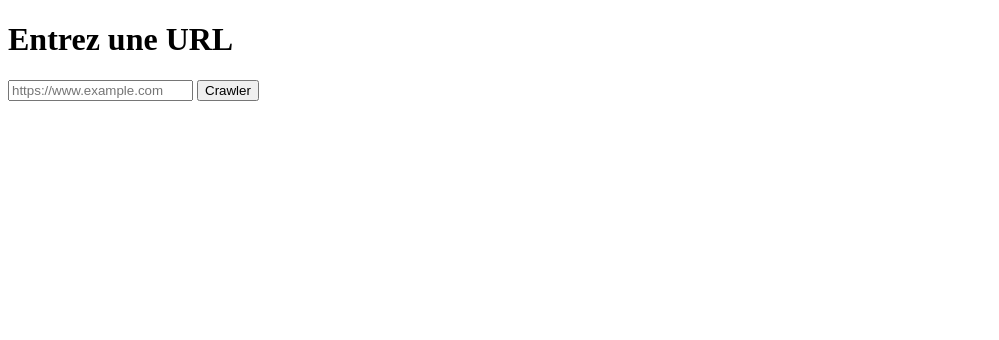
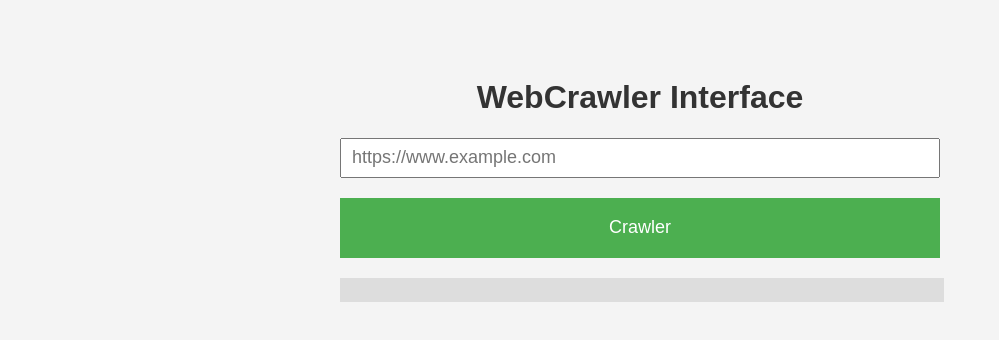
Before and after one commit to MaxencePATOUILLERE/Web-crawler-photo, a website: page home.html in a window 1280 px wide. Shown: the whole page, without its empty margins (0-999 px from the left). Drawn offline with nearby package versions, Linux system fonts and the light colour scheme; no server answers.

Commit message:
- add web page for enter url to crawl et the loading bar

```diff
--- a/home.html
+++ b/home.html
@@ -1,14 +1,94 @@
 <!DOCTYPE html>
 <html>
 <head>
-    <title>Entrez une URL</title>
+    <meta charset="UTF-8">
+    <title>WebCrawler Interface</title>
+    <style>
+        body {
+            font-family: Arial, sans-serif;
+            background-color: #f4f4f4;
+            padding: 50px;
+        }
+        #container {
+            width: 100%;
+            max-width: 600px;
+            margin: 0 auto;
+        }
+        h1 {
+            color: #333;
+            text-align: center;
+        }
+        #url {
+            display: block;
+            width: 100%;
+            height: 40px;
+            padding: 10px;
+            font-size: 18px;
+            box-sizing: border-box;
+            margin-bottom: 20px;
+        }
+        #submit-button {
+            display: block;
+            width: 100%;
+            height: 60px;
+            background-color: #4CAF50;
+            color: white;
+            border: none;
+            box-sizing: border-box;
+            font-size: 18px;
+            cursor: pointer;
+        }
+        #submit-button:hover {
+            background-color: #45a049;
+        }
+        #progress-bar-container {
+            width: 100%;
+            background-color: #ddd;
+            padding: 2px;
+            margin-top: 20px;
+        }
+        #progress-bar {
+            width: 0%;
+            height: 20px;
+            background-color: #4CAF50;
+        }
+    </style>
 </head>
 <body>
-<h1>Entrez une URL</h1>
-<form action="" method="get">
-    <input type="url" id="url" name="url" placeholder="https://www.example.com">
-    <input type="submit" value="Crawler">
-</form>
+<div id="container">
+    <h1>WebCrawler Interface</h1>
+    <form action="" method="get">
+        <input type="url" id="url" name="url" placeholder="https://www.example.com" required>
+        <input type="submit" value="Crawler" id="submit-button">
+    </form>
+    <div id="progress-bar-container">
+        <div id="progress-bar"></div>
+    </div>
+</div>
+<script src="/socket.io/socket.io.js"></script>
+<script>
+    const socket = io();
 
+    socket.on('progress', (data) => {
+        const progressBar = document.getElementById('progress-bar');
+        progressBar.style.width = `${data.value * 100}%`;
+    });
+
+    socket.on('finished', () => {
+        const progressBar = document.getElementById('progress-bar');
+        progressBar.style.width = '100%';
+    });
+
+    const form = document.querySelector('form');
+    form.addEventListener('submit', function(e) {
+        e.preventDefault();
+        const url = document.querySelector('#url').value;
+        if(url) {
+            window.location.href = `/?url=${encodeURIComponent(url)}`;
+        } else {
+            alert('Please enter a valid URL');
+        }
+    });
+</script>
 </body>
 </html>
--- a/package.json
+++ b/package.json
@@ -10,8 +10,8 @@
   "license": "ISC",
   "dependencies": {
     "express": "^4.18.2",
-    "puppeteer": "^20.3.0"
+    "puppeteer": "^20.3.0",
+    "socket.io": "^4.6.1"
   },
-  "devDependencies": {},
   "description": ""
 }
```
Also changed, not shown: crawler.js (+22 -18 lines), server.js (+6 -4 lines).
